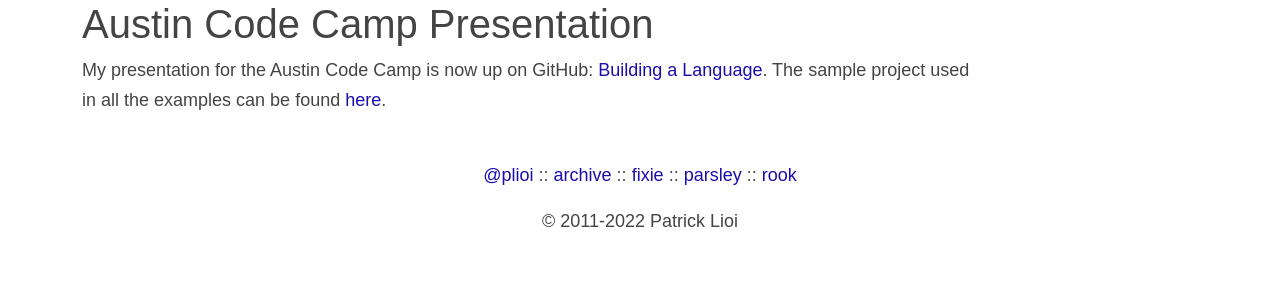
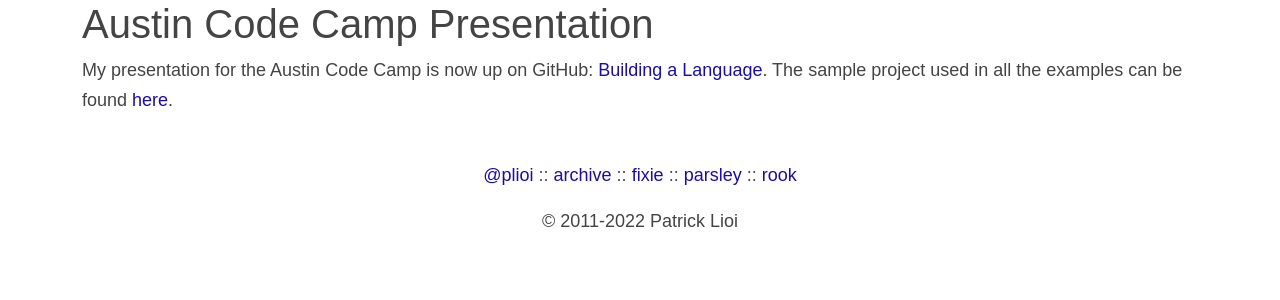
Before and after one commit to plioi/plioi.github.io, a Jekyll site: the page built from _posts/2012-06-11-austin-code-camp-presentation.html, in a window 1280 px wide. Shown: the top 300 px of the page. Built offline with Jekyll 4.4.1, drawn with Linux system fonts in a browser that asks for light colours.

Commit message:
Update styles.css

```diff
--- a/stylesheets/styles.css
+++ b/stylesheets/styles.css
@@ -29,10 +29,6 @@ h1 a, h1 a:visited, h1 a:hover {
  text-decoration: none;
 }
 
-article {
-  width: 50em;
-}
-
 footer {
   text-align: center;
 }
```
